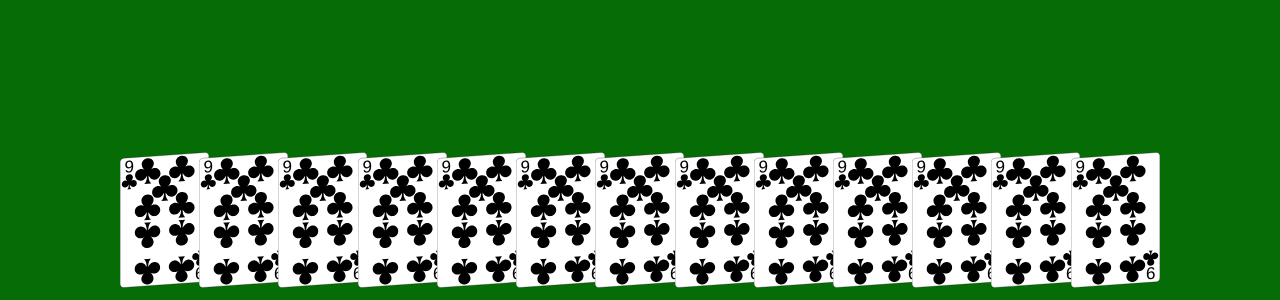
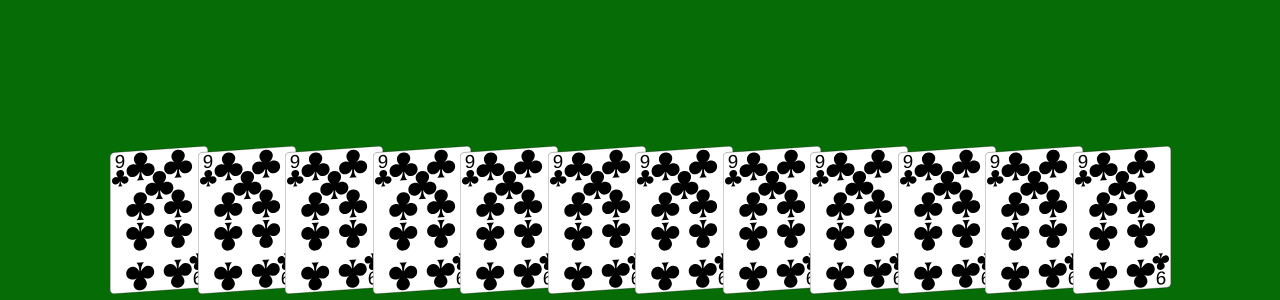
Before and after one commit to KimChanaDev/Friend-Card-Game_Senior-Project, a React (Vite) app in the folder FCG_front-end/: page / in a window 1280 px wide. Shown: the part 500-800 px from the top of the page. Built offline with nearby package versions, Linux system fonts and the light colour scheme.

Commit message:
adjust card size

```diff
--- a/FCG_front-end/src/interface/InGameInterface.css
+++ b/FCG_front-end/src/interface/InGameInterface.css
@@ -17,11 +17,11 @@ body{
 
   }
 
-  /* #root>figure{
-    padding: 1em;
-    border: 2px solid #ffa94d;
+  #root>figure{
+
+    /* border: 2px solid #ffa94d; */
      border-radius: 5px;
-  } */
+  }
   figure img:not(:first-child) {
     /* Your styles here */
     position: relative;
@@ -45,6 +45,8 @@ body{
     display:flex;
     flex-wrap: wrap;
     overflow: hidden;
+    padding: 0px 0px 0px 0px;
+    justify-content: center;
 
     /* position:absolute;
     top: 100px;
--- a/FCG_front-end/src/interface/InGameInterface.jsx
+++ b/FCG_front-end/src/interface/InGameInterface.jsx
@@ -3,9 +3,9 @@ import { useState } from 'react'
 import './IngameInterface.css'
 
 function InGameInterface() {
-  const n = 13
+  const n = 12
   const myArray = new Array(n).fill(0);
-  const picStyles = {"width":`${Math.min(100/(n),100/7)}%`}
+  const picStyles = {"width":`${Math.min(100/(n),100/9)}%`}
   const cardName = '9_of_clubs.svg'
   // const cardName = 'back.svg'
   const cardPath = "..\\public\\SVG-cards-1.3\\" + cardName
```
